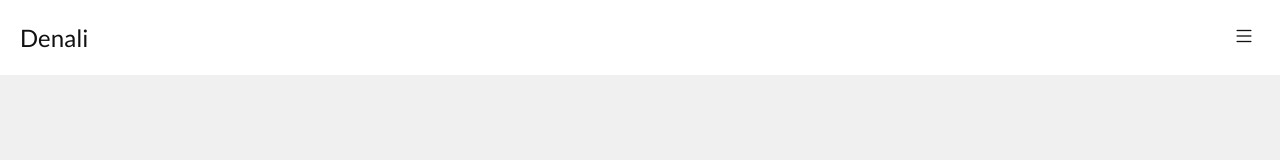
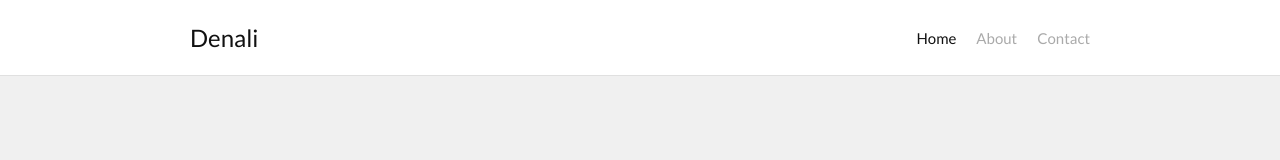
Before and after one commit to dannycallaghan/bethh, a plain HTML site: page index.html in a window 1280 px wide. Drawn offline with nearby package versions, Linux system fonts and the light colour scheme.

Commit message:
Completed the nav element, with both mobile and large screen navs, and responsiveness

```diff
--- a/css/header.css
+++ b/css/header.css
@@ -1,4 +1,6 @@
 header {
+  background-color: var(--content-bg-color);
+  height: 75px;
 }
 
 header > div {
@@ -9,6 +11,8 @@ header > div {
   padding: 0 calc(2 * var(--base-space));
   position: relative;
   z-index: 1;
+  max-width: 728px;
+  margin: 0 auto;
 }
 
 header h1 {
@@ -47,34 +51,80 @@ header div.sm-screen-btn {
 }
 
 nav.sm-screen {
+  display: block;
   width: 100%;
   background-color: var(--content-bg-color);
   transform: translateY(-100%);
   position: relative;
+  top: 1px;
   z-index: 0;
   transition: transform ease-out .4s;
+  border-bottom: solid 1px var(--default-border-color);
 }
 
 .sm-screen-menu-show nav.sm-screen {
-  transform: translateY(0);
+  transform: translateY(-1px);
 }
 
-nav.sm-screen ul,
-nav.sm-screen li {
+nav.lg-screen {
+  display: none;
+}
+
+nav ul,
+nav li {
   margin: 0;
   padding: 0;
   list-style: none;
 }
 
+nav a {
+  text-decoration: none;
+  color: var(--main-text-color);
+  font-size: 1.5rem;
+}
+
 nav.sm-screen a {
   display: block;
   text-align: center;
-  text-decoration: none;
-  color: var(--main-text-color);
   padding: 15px 0;
-  font-size: 1.5rem;
 }
 
-nav.sm-screen a.active {
+nav a.active {
   color: var(--dark-text-color);
 }
+
+@media screen and (min-width: 991px) {
+
+  header {
+    border-bottom: 1px solid var(--default-border-color);
+    height: 76px;
+  }
+
+  header > div {
+    max-width: 940px;
+    border-bottom: 1px solid var(--default-border-color);
+    height: 76px;
+  }
+
+  nav.sm-screen {
+    display: none;
+  }
+
+  nav.lg-screen {
+    display: block;
+  }
+
+  nav.lg-screen ul {
+    display: flex;
+    flex-direction: row;
+  }
+
+  nav.lg-screen li {
+    margin-left: calc(2 * var(--base-space));
+  }
+
+  .sm-screen-btn button {
+    display: none;
+  }
+
+}
--- a/css/variables.css
+++ b/css/variables.css
@@ -5,6 +5,8 @@
 
   --content-bg-color: #fff;
 
+  --default-border-color: #e0e0e0;
+
   --default-font: 'Lato', Arial, Helvetica, sans-serif;
 
   --base-space: 10px;
--- a/index.html
+++ b/index.html
@@ -21,6 +21,13 @@
         <div class="sm-screen-btn">
           <button type="button"><i class="bi bi-list"></i></button>
         </div>
+        <nav class="lg-screen">
+          <ul>
+            <li><a href="#" class="active">Home</a></li>
+            <li><a href="#">About</a></li>
+            <li><a href="#">Contact</a></li>
+          </ul>
+        </nav>
       </div>
       <nav class="sm-screen">
         <ul>
@@ -54,6 +61,7 @@
       navBtn.addEventListener('click', showSmallScreenMenu, false);
 
     })();
+
   </script>
 
 
```
